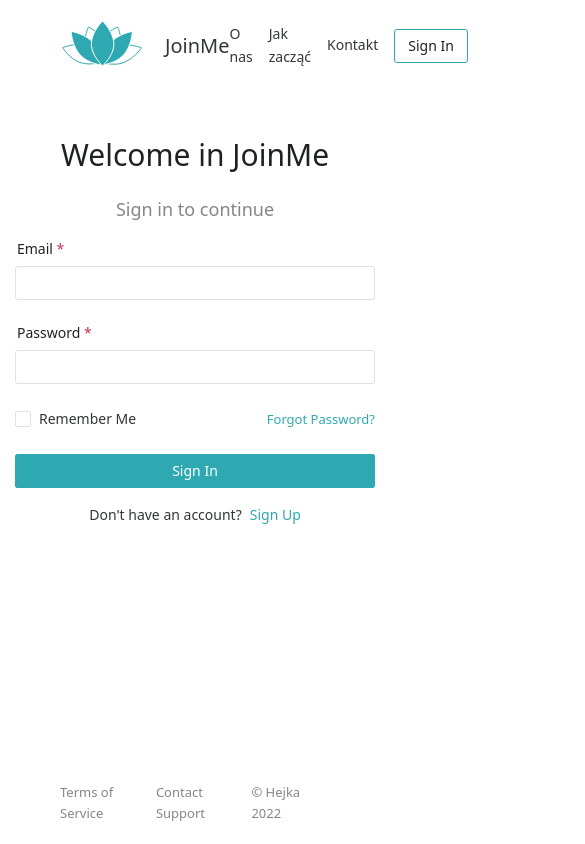
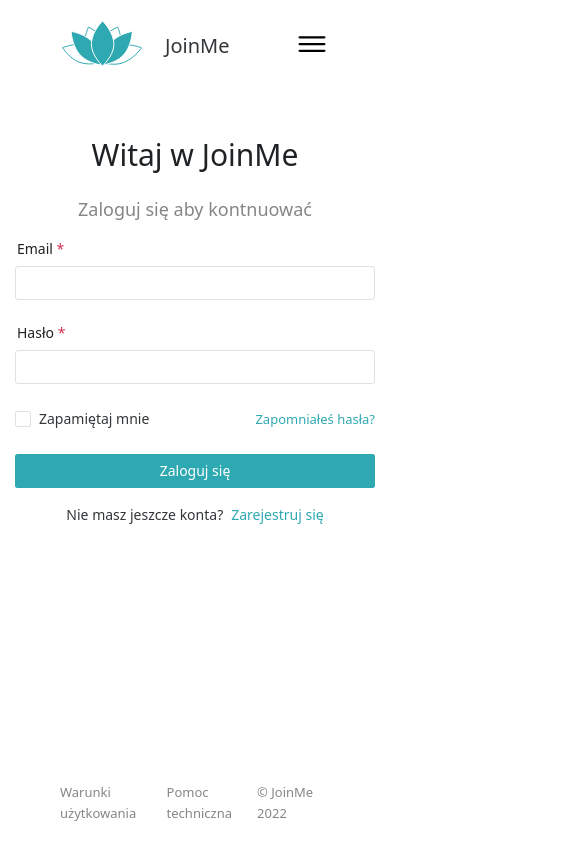
Before and after one commit to VeryBadCode-team/hacknarok_frontend, a Vue app: page /login in a window 390 px wide. Shown: the top 844 px of the page, 585 px wide, since content can reach past the window. Built offline with nearby package versions, Linux system fonts and the light colour scheme.

Commit message:
init hamburger icon

```diff
--- a/src/components/VHeader/VHeader.scss
+++ b/src/components/VHeader/VHeader.scss
@@ -36,5 +36,69 @@
     display: flex;
     gap: 1.6rem;
     align-items: center;
+
+    @include respond(tab-medium) {
+      -webkit-backdrop-filter: blur(10px);
+      backdrop-filter: blur(5px);
+      background-color: rgb(255, 255, 255, 0.9);
+      position: absolute;
+      top: 0;
+      left: 0;
+      width: 100%;
+      height: 100vh;
+      transform: translateX(100%);
+
+      display: flex;
+      align-items: center;
+      justify-content: center;
+      transition: all 0.5s ease-in;
+
+      opacity: 0;
+
+      pointer-events: none;
+
+      visibility: hidden;
+    }
+  }
+
+  &__mobile-nav {
+    border: none;
+    background: none;
+    cursor: pointer;
+
+    display: none;
+
+    @include respond(tab-medium) {
+      // color: $font-color-primary;
+      display: block;
+
+      .icon-mobile-nav {
+        height: 3.6rem;
+        width: 3.6rem;
+        color: #333;
+      }
+
+      .icon-mobile-nav[name='close-outline'] {
+        display: none;
+      }
+    }
   }
 }
+
+.nav-open .icon-mobile-nav[name='close-outline'] {
+  display: block;
+}
+
+.nav-open .icon-mobile-nav[name='menu-outline'] {
+  display: none;
+}
+
+.main-nav-list {
+  flex-direction: column;
+  gap: 4.8rem;
+}
+
+.main-nav-link:link,
+.main-nav-link:visited {
+  font-size: 3rem;
+}
--- a/src/components/VHeader/VHeader.vue
+++ b/src/components/VHeader/VHeader.vue
@@ -15,9 +15,23 @@
         :class="{ header__button: !isPrimary }"
         :ghost="!isPrimary"
         @click="handleBtnClick"
-        >Sign In</n-button
+        >Zaloguj się</n-button
       >
     </nav>
+    <button class="header__mobile-nav">
+      <img
+        class="icon-mobile-nav"
+        src="@/assets/images/icons/menu-outline.svg"
+        alt="Open menu icon"
+        name="menu-outline"
+      />
+      <img
+        class="icon-mobile-nav"
+        src="@/assets/images/icons/close-outline.svg"
+        alt="Close menu icon"
+        name="close-outline"
+      />
+    </button>
   </header>
 </template>
 
--- a/src/views/SignIn/SignIn.vue
+++ b/src/views/SignIn/SignIn.vue
@@ -1,12 +1,12 @@
 <template>
   <div class="sign-in">
     <n-form :model="model" :rules="rules" ref="formRef" class="sign-in__form">
-      <n-h1>Welcome in JoinMe</n-h1>
-      <n-h2>Sign in to continue</n-h2>
+      <n-h1>Witaj w JoinMe</n-h1>
+      <n-h2>Zaloguj się aby kontnuować</n-h2>
       <n-form-item path="email" label="Email">
         <n-input type="text" placeholder="" v-model:value="model.email" />
       </n-form-item>
-      <n-form-item path="password" label="Password">
+      <n-form-item path="password" label="Hasło">
         <n-input
           type="password"
           placeholder=""
@@ -14,21 +14,21 @@
         />
       </n-form-item>
       <div class="sign-in__more">
-        <n-checkbox>Remember Me</n-checkbox>
-        <n-p>Forgot Password?</n-p>
+        <n-checkbox>Zapamiętaj mnie</n-checkbox>
+        <n-p>Zapomniałeś hasła?</n-p>
       </div>
       <div class="sign-in__buttons">
-        <n-button type="primary" @click="handleSignIn"> Sign In </n-button>
+        <n-button type="primary" @click="handleSignIn"> Zaloguj się </n-button>
         <n-p>
-          <span> Don't have an account? </span>
-          <router-link to="/signup">Sign Up</router-link></n-p
+          <span> Nie masz jeszcze konta? </span>
+          <router-link to="/signup">Zarejestruj się</router-link></n-p
         >
       </div>
     </n-form>
     <div class="sign-in__footer">
-      <n-p>Terms of Service</n-p>
-      <n-p>Contact Support</n-p>
-      <n-p>&copy; Hejka 2022</n-p>
+      <n-p>Warunki użytkowania</n-p>
+      <n-p>Pomoc techniczna</n-p>
+      <n-p>&copy; JoinMe 2022</n-p>
     </div>
   </div>
 </template>
--- a/src/views/SignUp/SignUp.vue
+++ b/src/views/SignUp/SignUp.vue
@@ -1,9 +1,9 @@
 <template>
   <div class="sign-up">
     <n-form ref="formRef" :model="model" :rules="rules" class="sign-up__form">
-      <n-h1>Don't have an account?</n-h1>
-      <n-h2>Fill out to create one</n-h2>
-      <n-form-item path="name" label="Full Name">
+      <n-h1>Nie masz jeszcze konta?</n-h1>
+      <n-h2>Dołącz do naszej społeczności wypełniając formularz</n-h2>
+      <n-form-item path="name" label="Imię i nazwisko">
         <n-input
           type="text"
           placeholder=""
@@ -15,7 +15,7 @@
         <n-input type="text" placeholder="" v-model:value="model.email" />
       </n-form-item>
       <div class="sign-up__password-container">
-        <n-form-item path="password" label="Password" class="sign-up__password">
+        <n-form-item path="password" label="Hasło" class="sign-up__password">
           <n-input
             type="password"
             placeholder=""
@@ -27,13 +27,13 @@
                 <information></information>
               </icon>
             </template>
-            Your password must:
+            Hasło musi zawierać:
             <ul>
-              <li>Be at least 9 characters</li>
-              <li>Have at least one number</li>
-              <li>Have at least one symbol</li>
-              <li>Have at least one upper case letter</li>
-              <li>Have at least one lower case letter</li>
+              <li>Przynajmniej 9 znaków</li>
+              <li>Przynajmniej 1 cyfrę</li>
+              <li>Przynajmniej jeden symbol specjalny</li>
+              <li>Przynajmniej jedną wielką literę</li>
+              <li>Przynajmniej jedną małą literę</li>
             </ul>
           </n-popover>
         </n-form-item>
@@ -42,17 +42,17 @@
 
       <div class="sign-up__buttons">
         <n-button type="primary" @click="handleCreateAccount">
-          Create Account
+          Stwórz konto
         </n-button>
         <n-p
-          ><span> Already have an account? </span>
-          <router-link to="/login">Sign In</router-link>
+          ><span> Masz już konto? </span>
+          <router-link to="/login">Zaloguj się</router-link>
         </n-p>
       </div>
     </n-form>
     <div class="sign-up__footer">
-      <n-p>Terms of Service</n-p>
-      <n-p>Contact Support</n-p>
+      <n-p>Warunki użytkowania</n-p>
+      <n-p>Pomoc techniczna</n-p>
       <n-p>&copy; JoinMe 2022</n-p>
     </div>
   </div>
--- a/src/views/Wrapper/Cards/Cards.vue
+++ b/src/views/Wrapper/Cards/Cards.vue
@@ -45,4 +45,4 @@ export default defineComponent({
 });
 </script>
 
-<style lang="scss" src="./Cards.scss" />
+<style lang="scss" src="./Cards.scss" scoped />
--- a/src/views/Wrapper/Contact/Contact.scss
+++ b/src/views/Wrapper/Contact/Contact.scss
@@ -9,6 +9,10 @@
 
     .n-button {
       width: 100%;
+      &:hover {
+        background-color: var(--color-light);
+        color: var(--color-dark);
+      }
     }
   }
 }
```
Also changed, not shown: src/assets/images/icons/close-outline.svg (added), src/assets/images/icons/menu-outline.svg (added).
